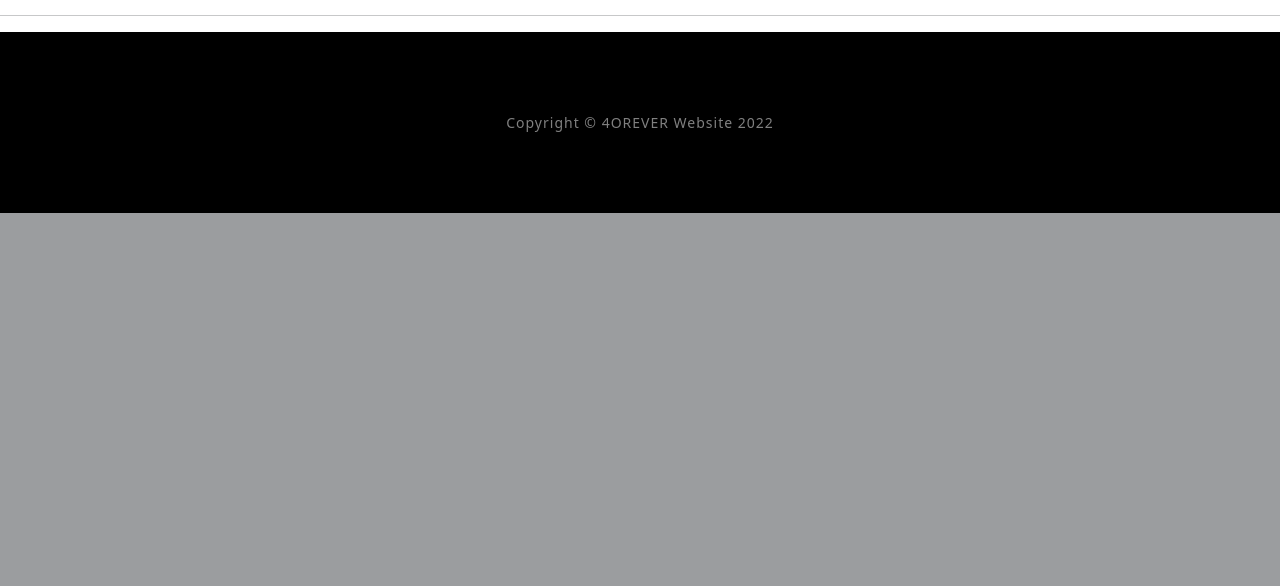
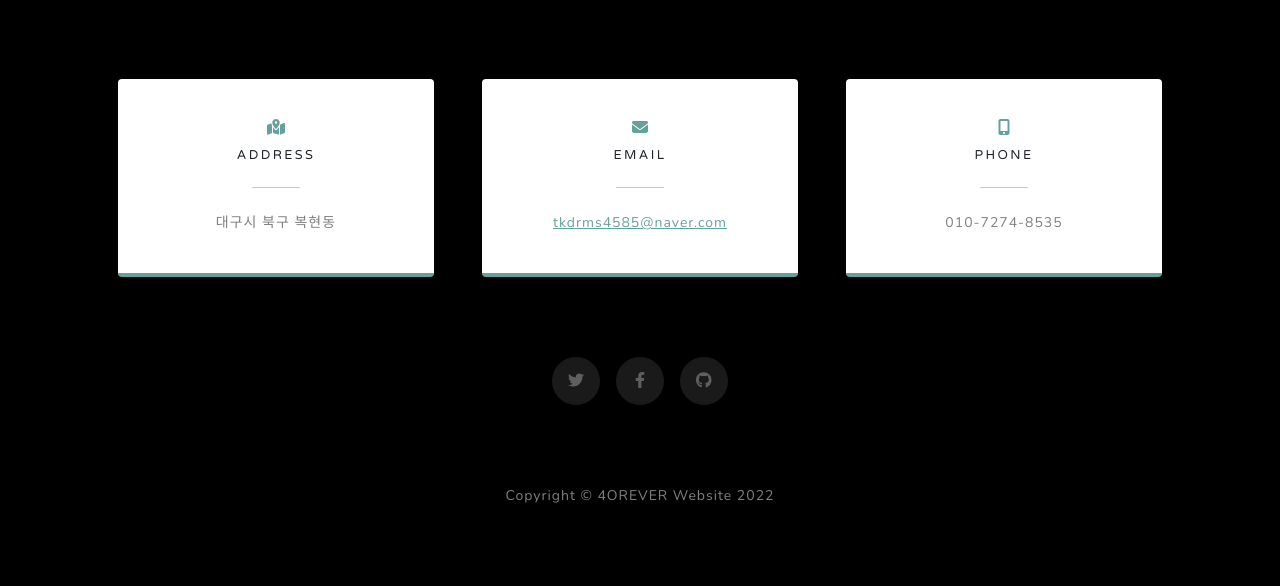
Before and after one commit to ooyniz/4OREVER, a Java web app: page / in a window 1280 px wide. Shown: the part 1120-1706 px from the top of the page. Before the commit the page ends 1333 px from the top, so only its background shows below. Run offline with Tomcat 11, a stand-in JSP engine, Linux system fonts and the light colour scheme; some libraries are stand-ins or nearby versions.

Commit message:
[Design] footer

```diff
--- a/P01_MEMBER/src/main/webapp/footer.jsp
+++ b/P01_MEMBER/src/main/webapp/footer.jsp
@@ -5,12 +5,84 @@
 <head>
 <meta charset="UTF-8">
 <title>Insert title here</title>
+
+
+<link rel="icon" type="image/x-icon" href="assets/favicon.ico" />
+<!-- Font Awesome icons (free version)-->
+<script src="https://use.fontawesome.com/releases/v6.1.0/js/all.js"
+	crossorigin="anonymous"></script>
+<!-- Google fonts-->
+<link href="https://fonts.googleapis.com/css?family=Varela+Round"
+	rel="stylesheet" />
+<link
+	href="https://fonts.googleapis.com/css?family=Nunito:200,200i,300,300i,400,400i,600,600i,700,700i,800,800i,900,900i"
+	rel="stylesheet" />
+<!-- Core theme CSS (includes Bootstrap)-->
+<link href="css/styles.css" rel="stylesheet" />
 </head>
 <body>
-	<hr>
+
+
+	<section class="contact-section bg-black">
+		<div class="container px-4 px-lg-5">
+			<div class="row gx-4 gx-lg-5">
+				<div class="col-md-4 mb-3 mb-md-0">
+					<div class="card py-4 h-100">
+						<div class="card-body text-center">
+							<i class="fas fa-map-marked-alt text-primary mb-2"></i>
+							<h4 class="text-uppercase m-0">Address</h4>
+							<hr class="my-4 mx-auto" />
+							<div class="small text-black-50">대구시 북구 복현동</div>
+						</div>
+					</div>
+				</div>
+				<div class="col-md-4 mb-3 mb-md-0">
+					<div class="card py-4 h-100">
+						<div class="card-body text-center">
+							<i class="fas fa-envelope text-primary mb-2"></i>
+							<h4 class="text-uppercase m-0">Email</h4>
+							<hr class="my-4 mx-auto" />
+							<div class="small text-black-50">
+								<a href="#!">tkdrms4585@naver.com</a>
+							</div>
+						</div>
+					</div>
+				</div>
+				<div class="col-md-4 mb-3 mb-md-0">
+					<div class="card py-4 h-100">
+						<div class="card-body text-center">
+							<i class="fas fa-mobile-alt text-primary mb-2"></i>
+							<h4 class="text-uppercase m-0">Phone</h4>
+							<hr class="my-4 mx-auto" />
+							<div class="small text-black-50">010-7274-8535</div>
+						</div>
+					</div>
+				</div>
+			</div>
+			<div class="social d-flex justify-content-center">
+				<a class="mx-2" href="#!"><i class="fab fa-twitter"></i></a> <a
+					class="mx-2" href="#!"><i class="fab fa-facebook-f"></i></a> <a
+					class="mx-2" href="https://github.com/tkdrms4585" target="_blank"><i
+					class="fab fa-github"></i></a>
+			</div>
+		</div>
+	</section>
+
+
+	<!-- Footer 최하단 카피라이터-->
 	<footer class="footer bg-black small text-center text-white-50">
 		<div class="container px-4 px-lg-5">Copyright &copy; 4OREVER Website 2022</div>
+	</footer>
 
-	</footer>
+		<!-- Bootstrap core JS-->
+	<script
+		src="https://cdn.jsdelivr.net/npm/bootstrap@5.1.3/dist/js/bootstrap.bundle.min.js"></script>
+	<!-- Core theme JS-->
+	<script src="js/scripts.js"></script>
+	<!-- * * * * * * * * * * * * * * * * * * * * * * * * * * * * * * * * * * * * * * * *-->
+	<!-- * *                               SB Forms JS                               * *-->
+	<!-- * * Activate your form at https://startbootstrap.com/solution/contact-forms * *-->
+	<!-- * * * * * * * * * * * * * * * * * * * * * * * * * * * * * * * * * * * * * * * *-->
+	<script src="https://cdn.startbootstrap.com/sb-forms-latest.js"></script>
 </body>
 </html>
```
Also changed, not shown: P01_MEMBER/src/main/webapp/images/github_icon.png (added).
